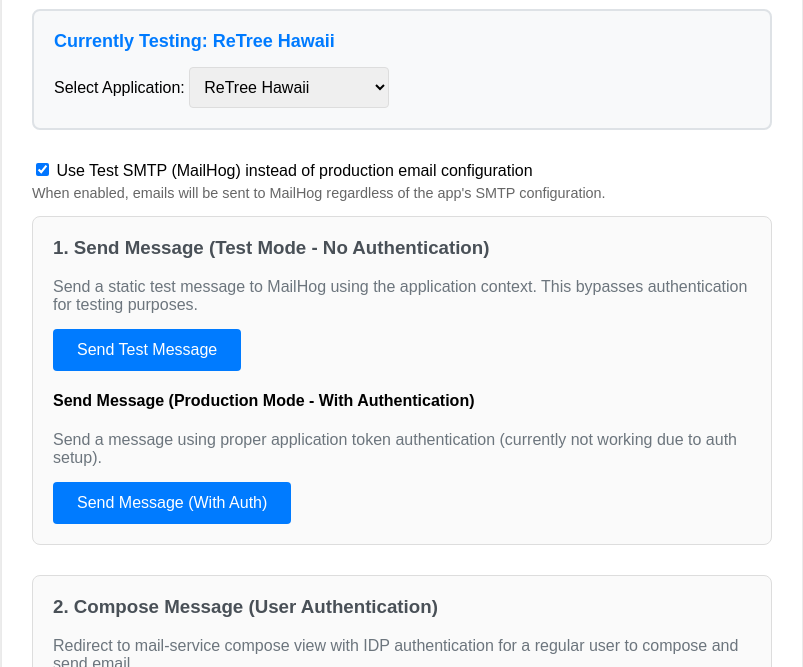
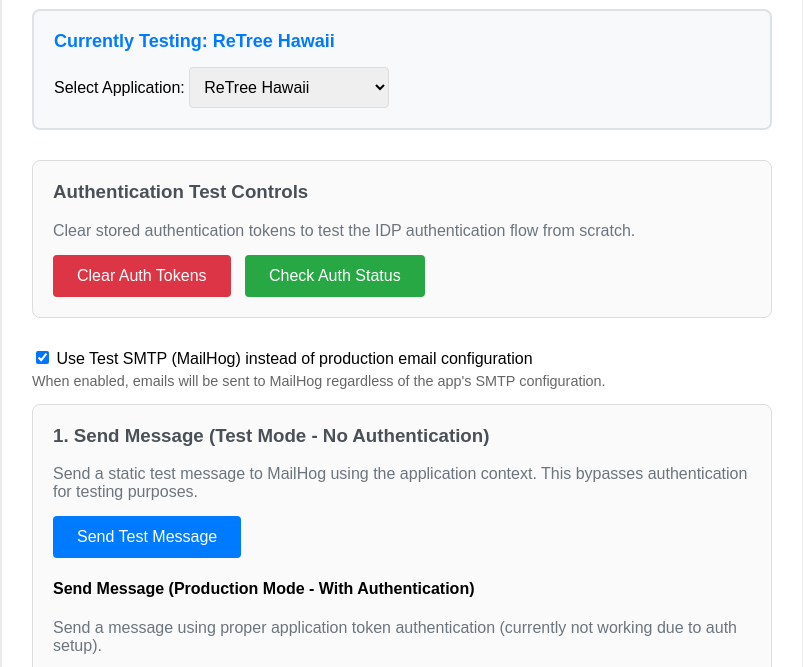
Before and after one commit to avisitor/mail-service, a website: page test-app.html in a window 1280 px wide. Shown: the part 129-796 px from the top of the page, without its empty margins (238-1041 px from the left). Drawn offline with Linux system fonts and the light colour scheme.

Commit message:
Add authentication testing controls to test-app.html
- Added 'Clear Auth Tokens' button to remove localStorage authentication data
- Added 'Check Auth Status' button to display current authentication state
- Enables testing of fresh authentication flow from IDP
- Clears authToken, userToken, appToken, tenantId, user, roles, and other auth data
- Helps verify authentication persistence and IDP redirect behavior
- Includes visual feedback with red/green button styling

```diff
--- a/test-app.html
+++ b/test-app.html
@@ -82,6 +82,14 @@
             background-color: #0056b3;
         }
 
+        button[style*="background-color: #dc3545;"]:hover {
+            background-color: #c82333 !important;
+        }
+
+        button[style*="background-color: #28a745;"]:hover {
+            background-color: #218838 !important;
+        }
+
         button:disabled {
             background-color: #6c757d;
             cursor: not-allowed;
@@ -141,6 +149,14 @@
             <option value="outings">Outings</option>
             <option value="invalid-app">Invalid App</option>
         </select>
+        </div>
+
+        <div class="action-section">
+            <h3>Authentication Test Controls</h3>
+            <p>Clear stored authentication tokens to test the IDP authentication flow from scratch.</p>
+            <button id="clear-token-btn" onclick="clearAuthTokens()" style="background-color: #dc3545;">Clear Auth Tokens</button>
+            <button id="check-token-btn" onclick="checkAuthStatus()" style="background-color: #28a745;">Check Auth Status</button>
+            <div id="auth-status-result" class="result"></div>
         </div>
 
         <div class="app-selection">
@@ -914,6 +930,101 @@
             }
         }
 
+        // Authentication management functions
+        function clearAuthTokens() {
+            hideResult('auth-status-result');
+            showLoading('clear-token-btn');
+
+            try {
+                // Clear all authentication-related localStorage items used by mail-service UI
+                const keysToRemove = [
+                    'authToken',
+                    'userToken',
+                    'appToken',
+                    'appId',
+                    'tenantId',
+                    'user',
+                    'roles',
+                    'tokenExpiry',
+                    'lastAuthCheck',
+                    'currentView',
+                    'viewState'
+                ];
+
+                let removedKeys = [];
+                keysToRemove.forEach(key => {
+                    if (localStorage.getItem(key) !== null) {
+                        localStorage.removeItem(key);
+                        removedKeys.push(key);
+                    }
+                });
+
+                // Also clear sessionStorage items
+                keysToRemove.forEach(key => {
+                    if (sessionStorage.getItem(key) !== null) {
+                        sessionStorage.removeItem(key);
+                        removedKeys.push(`${key} (session)`);
+                    }
+                });
+
+                const message = removedKeys.length > 0
+                    ? `Cleared authentication tokens: ${removedKeys.join(', ')}`
+                    : 'No authentication tokens found to clear';
+
+                showResult('auth-status-result', message, 'success');
+
+            } catch (error) {
+                console.error('Clear tokens error:', error);
+                showResult('auth-status-result', `Error clearing tokens: ${error.message}`, 'error');
+            } finally {
+                hideLoading('clear-token-btn', 'Clear Auth Tokens');
+            }
+        }
+
+        function checkAuthStatus() {
+            hideResult('auth-status-result');
+            showLoading('check-token-btn');
+
+            try {
+                const authItems = [
+                    'authToken',
+                    'userToken',
+                    'appToken',
+                    'appId',
+                    'tenantId',
+                    'user',
+                    'roles'
+                ];
+
+                let statusInfo = [];
+                authItems.forEach(key => {
+                    const value = localStorage.getItem(key);
+                    if (value !== null) {
+                        if (key === 'authToken' || key === 'userToken' || key === 'appToken') {
+                            // For tokens, just show if they exist and length
+                            statusInfo.push(`${key}: present (${value.length} chars)`);
+                        } else {
+                            // For other items, show the actual value (but truncate if too long)
+                            const displayValue = value.length > 50 ? value.substring(0, 50) + '...' : value;
+                            statusInfo.push(`${key}: ${displayValue}`);
+                        }
+                    }
+                });
+
+                const message = statusInfo.length > 0
+                    ? `Current auth state:\n${statusInfo.join('\n')}`
+                    : 'No authentication tokens found in localStorage';
+
+                showResult('auth-status-result', message, 'info');
+
+            } catch (error) {
+                console.error('Check auth status error:', error);
+                showResult('auth-status-result', `Error checking auth status: ${error.message}`, 'error');
+            } finally {
+                hideLoading('check-token-btn', 'Check Auth Status');
+            }
+        }
+
         // Handle return from mail-service with status
         window.addEventListener('load', function() {
             const urlParams = new URLSearchParams(window.location.search);
```
